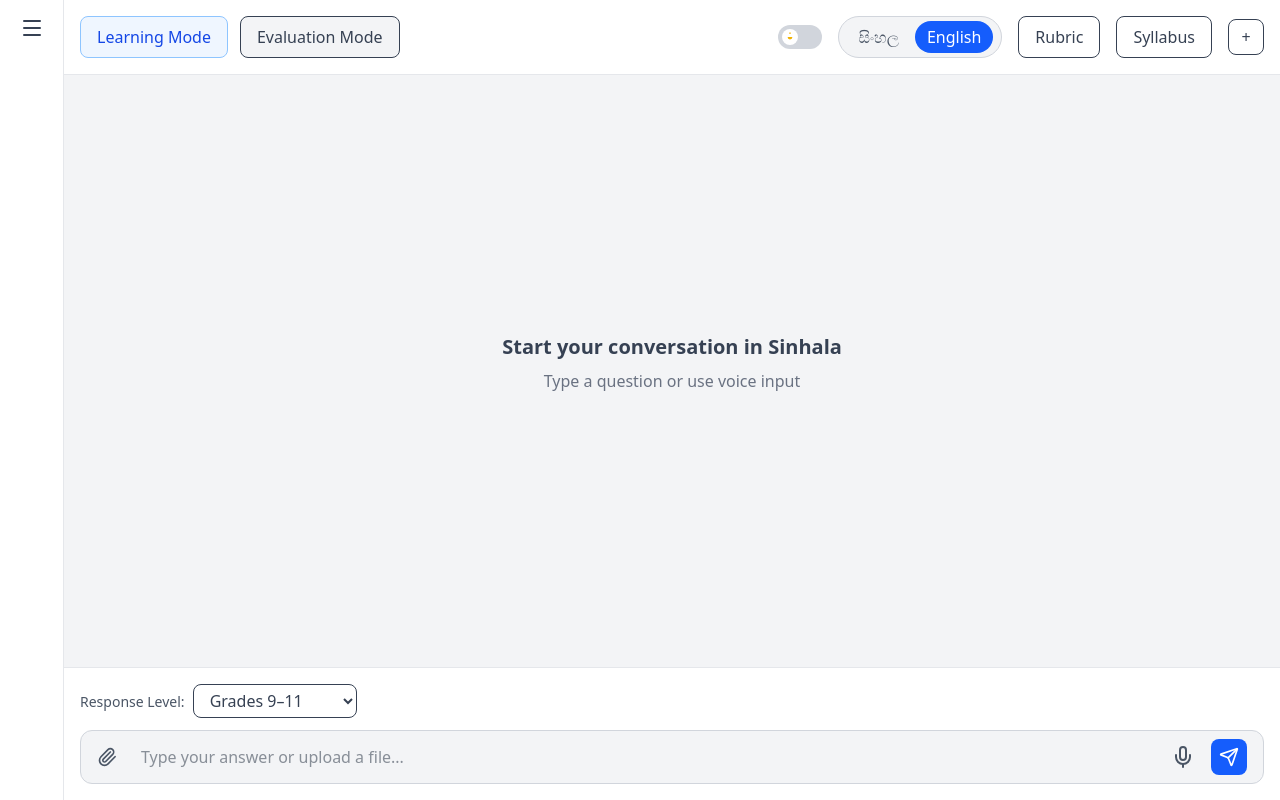
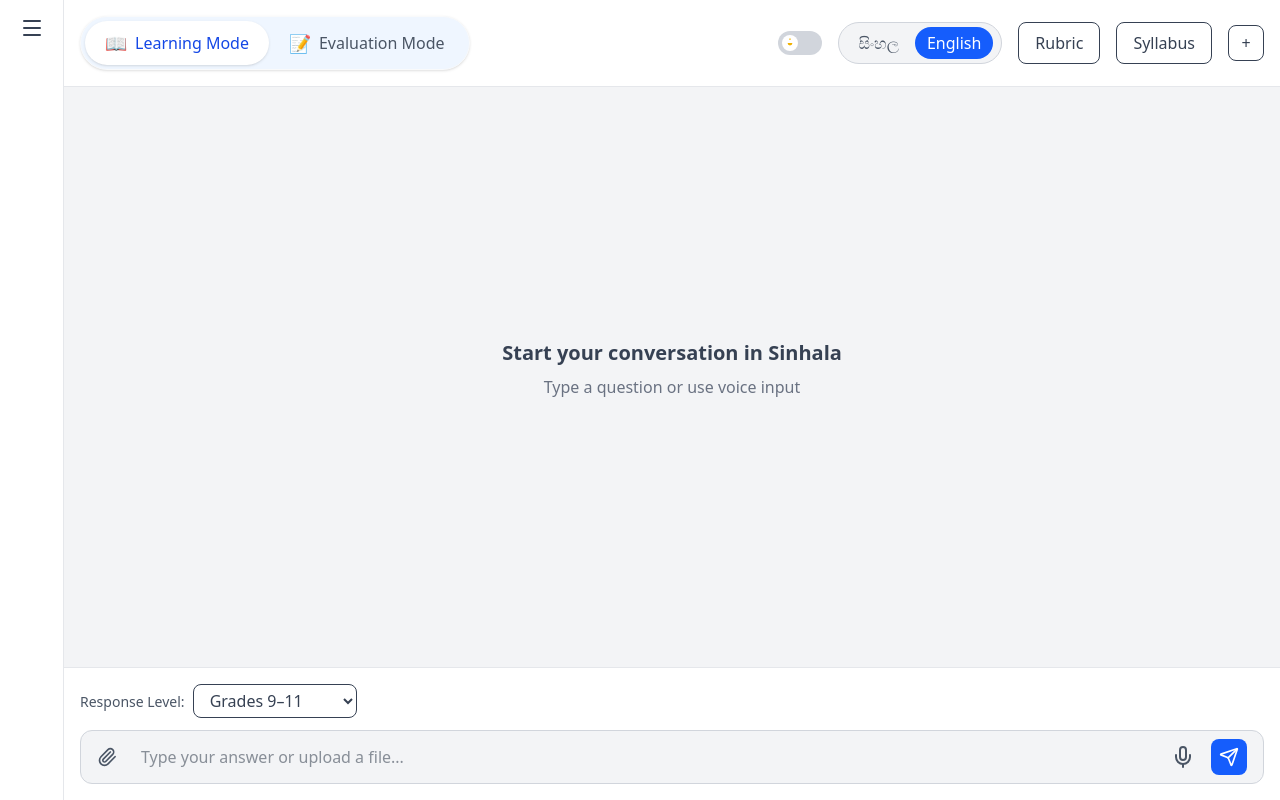
Before and after one commit to Miyuri15/sinlearn-web, a Next.js app: page /chat in a window 1280 px wide. Built offline with nearby package versions, Linux system fonts and the light colour scheme.

Commit message:
fix: enhance UI for mode toggle buttons in chat component

```diff
--- a/src/app/chat/page.tsx
+++ b/src/app/chat/page.tsx
@@ -118,28 +118,34 @@ export default function Chat() {
         {/* TOP BAR */}
         <div className="flex items-center justify-between bg-white dark:bg-[#111111] p-4 border-b border-gray-200 dark:border-[#2a2a2a]">
           {/* MODE TOGGLE */}
-          <div className="flex items-center gap-3">
+          <div className="flex items-center">
+            <div className="flex bg-blue-50 border border-gray-50 dark:border-[#2a2a2a] dark:bg-[#111] rounded-full p-1 shadow-sm">
+              {/* LEARNING */}
               <button
                 onClick={() => setMode("learning")}
-              className={`px-4 py-2 rounded-lg font-medium border ${
+                className={`flex items-center gap-2 px-5 py-2 rounded-full transition font-medium ${
                   mode === "learning"
-                  ? "bg-blue-50 text-blue-700 border-blue-300 dark:bg-[#1E3A8A]/40 dark:text-blue-200 dark:border-blue-900"
-                  : "bg-gray-100 text-gray-700 dark:bg-[#222] dark:text-gray-300 dark:border-[#333]"
+                    ? "bg-white dark:bg-[#222] shadow text-blue-700 dark:text-blue-200"
+                    : "text-gray-600 dark:text-gray-300"
                 }`}
               >
+                <span className="text-lg">📖</span>
                 {t("learning_mode")}
               </button>
 
+              {/* EVALUATION */}
               <button
                 onClick={() => setMode("evaluation")}
-              className={`px-4 py-2 rounded-lg font-medium border ${
+                className={`flex items-center gap-2 px-5 py-2 rounded-full transition font-medium ${
                   mode === "evaluation"
-                  ? "bg-blue-50 text-blue-700 border-blue-300 dark:bg-[#1E3A8A]/40 dark:text-blue-200 dark:border-blue-900"
-                  : "bg-gray-100 text-gray-700 dark:bg-[#222] dark:text-gray-300 dark:border-[#333]"
+                    ? "bg-white dark:bg-[#222] shadow text-blue-700 dark:text-blue-200"
+                    : "text-gray-600 dark:text-gray-300"
                 }`}
               >
+                <span className="text-lg">📝</span>
                 {t("evaluation_mode")}
               </button>
+            </div>
           </div>
 
           {/* RIGHT OPTIONS */}
```
Lines whose indentation alone changed are shown as unchanged.
